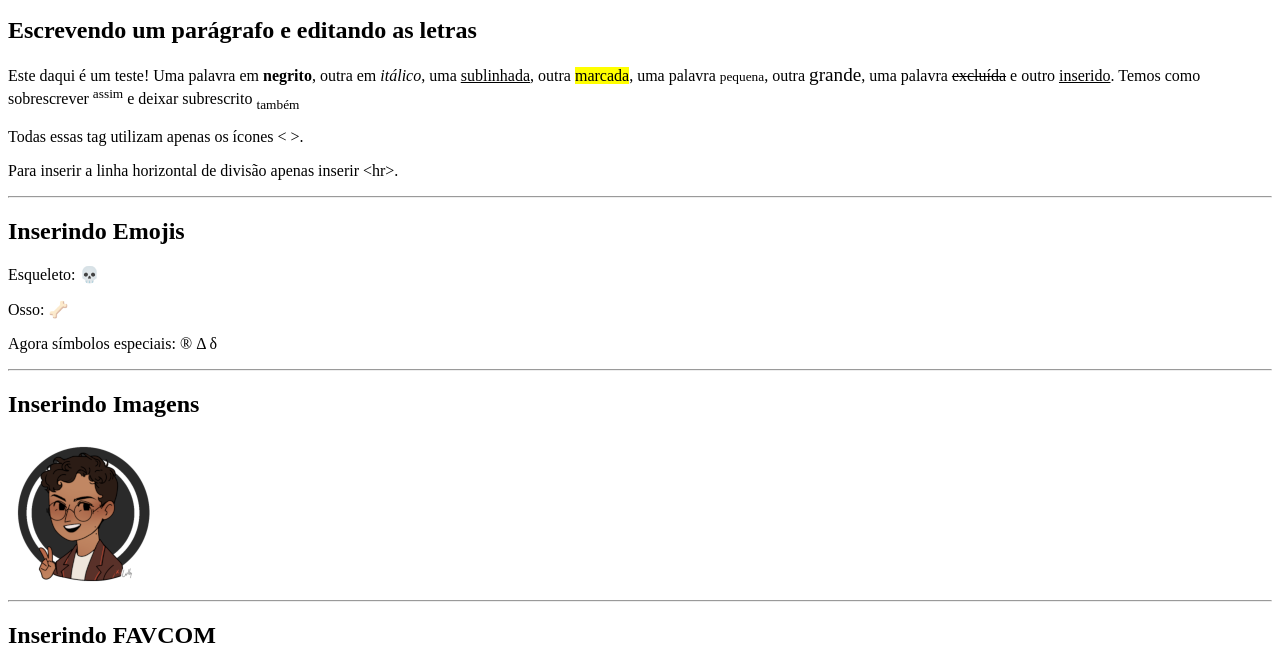
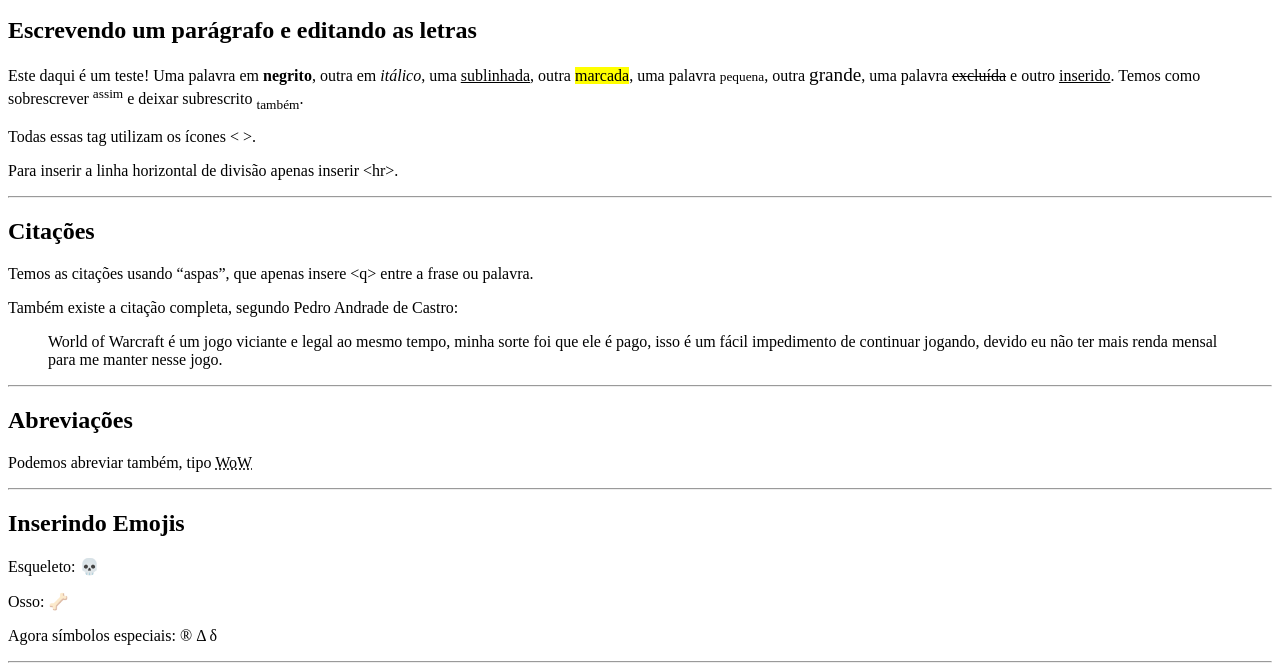
Before and after one commit to Brundes/Curso-HTML5, a plain HTML site: page html-css/pratica/index.html in a window 1280 px wide. Shown: the part 101-767 px from the top of the page. Drawn offline with Linux system fonts and the light colour scheme.

Commit message:
Update index.html

```diff
--- a/html-css/pratica/index.html
+++ b/html-css/pratica/index.html
@@ -11,9 +11,17 @@
     <h1>Testando Funções</h1>
     <p>Página dedicada para testar funções aprendidas durante o curso de HTML5 e CSS3.</p>
     <h2>Escrevendo um parágrafo e editando as letras</h2>
-    <p>Este daqui é um teste! Uma palavra em <strong>negrito</strong>, outra em <em>itálico</em>, uma <u>sublinhada</u>, outra <mark>marcada</mark>, uma palavra <small>pequena</small>, outra <big>grande</big>, uma palavra <del>excluída</del> e outro <ins>inserido</ins>. Temos como sobrescrever <sup>assim</sup> e deixar subrescrito <sub>também</sub> </p>
-    <p>Todas essas tag utilizam apenas os ícones &lt; &gt;.</p>
+    <p>Este daqui é um teste! Uma palavra em <strong>negrito</strong>, outra em <em>itálico</em>, uma <u>sublinhada</u>, outra <mark>marcada</mark>, uma palavra <small>pequena</small>, outra <big>grande</big>, uma palavra <del>excluída</del> e outro <ins>inserido</ins>. Temos como sobrescrever <sup>assim</sup> e deixar subrescrito <sub>também</sub>.</p>
+    <p>Todas essas tag utilizam os ícones &lt; &gt;.</p>
     <p>Para inserir a linha horizontal de divisão apenas inserir &lt;hr&gt;.</p>
+    <hr>
+    <h2>Citações</h2>
+    <p>Temos as citações usando <q>aspas</q>, que apenas insere &lt;q&gt; entre a frase ou palavra.</p>
+    <p>Também existe a citação completa, segundo Pedro Andrade de Castro:</p>
+    <blockquote>World of Warcraft é um jogo viciante e legal ao mesmo tempo, minha sorte foi que ele é pago, isso é um fácil impedimento de continuar jogando, devido eu não ter mais renda mensal para me manter nesse jogo.</blockquote>
+    <hr>
+    <h2>Abreviações</h2>
+    <p>Podemos abreviar também, tipo <abbr title="World of Warcraft">WoW</abbr></p>
     <hr>
     <h2>Inserindo Emojis</h2>
     <p>Esqueleto: &#x1F480;</p>
@@ -24,7 +32,7 @@
     <img src="download20210904233825-300.png" alt="Picrew menor do Pedro">
     <hr>
     <h2>Inserindo FAVCOM</h2>
-    <p>Abaixo de 'meta', escrever <code><i>link.favcom</i></code> que irá selecionar o ÍCONE criado para ser o favcom do site</p>
+    <p>Abaixo de 'meta', escrever <code><i>link.favcom</i></code> que irá selecionar o ÍCONE criado para ser o favcom do site.</p>
     <hr>
     <h2>Código de programação</h2>
     <pre>
```
